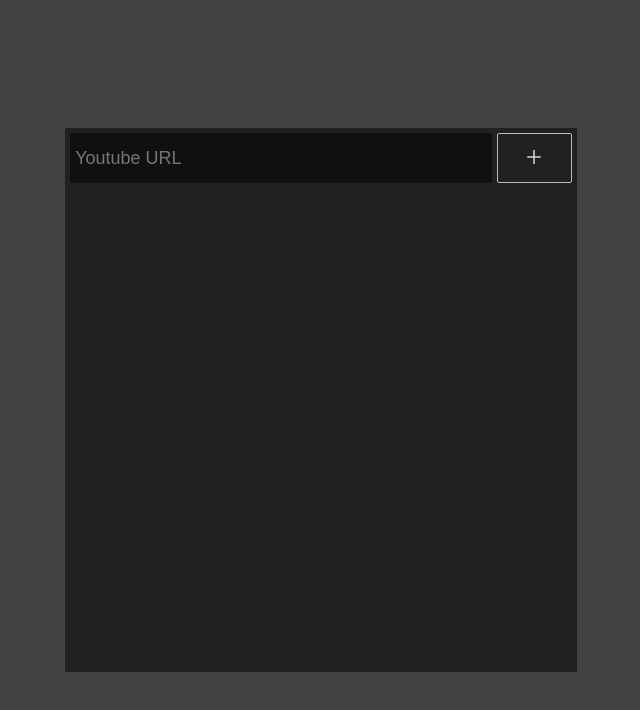
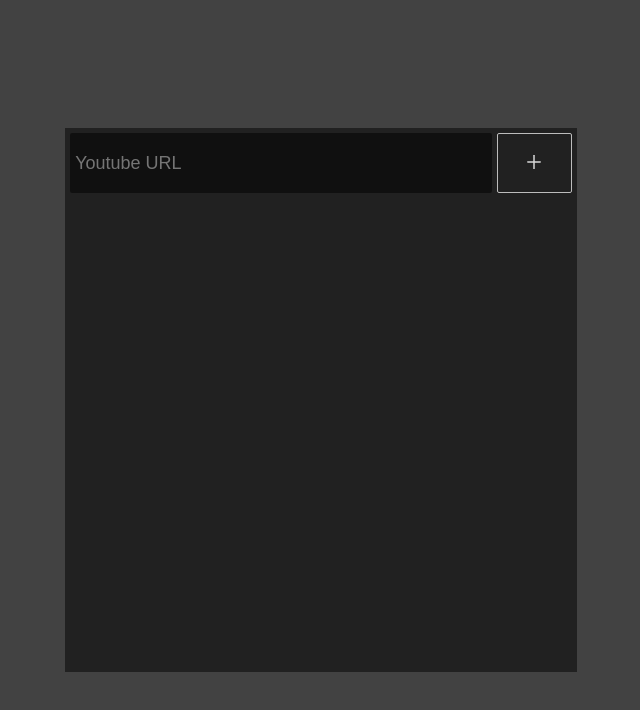
Before and after one commit to HoseungJang/LPL, a React app: page / in a window 1280 px wide. Shown: the top 710 px of the page, without its empty margins (575-1215 px from the left). Built offline with nearby package versions, Linux system fonts and the light colour scheme.

Commit message:
apply showing error message

```diff
--- a/src/components/AddingVideoForm.tsx
+++ b/src/components/AddingVideoForm.tsx
@@ -2,6 +2,7 @@
 import { AiOutlinePlus } from "react-icons/ai";
 import { ImSpinner2 } from "react-icons/im";
 import styled from "styled-components";
+import classNames from "classnames";
 import axios from "axios";
 
 import { Color } from "../constants/color";
@@ -46,14 +47,16 @@
 
       setInput("");
       setIsLoading(false);
+      setIsError(false);
     },
     [addToPlaylist]
   );
 
   return (
-    <Container onSubmit={(e) => e.preventDefault()}>
+    <Container>
+      <form onSubmit={(e) => e.preventDefault()}>
         <input
-        className="url-input"
+          className={classNames("url-input", { error: isError })}
           placeholder="Youtube URL"
           value={input}
           onChange={(e) => setInput(e.target.value)}
@@ -69,19 +72,25 @@
             <AiOutlinePlus className="add-icon" />
           )}
         </button>
+      </form>
+      {isError && <div className="error-message">잘못된 URL입니다</div>}
     </Container>
   );
 };
 
-const Container = styled.form`
+const Container = styled.div`
+  width: 100%;
+  min-height: 60px;
+
+  padding: 1%;
+
+  box-sizing: border-box;
+
+  > form {
     width: 100%;
     height: 60px;
 
     display: flex;
-
-  padding: 1%;
-
-  box-sizing: border-box;
 
     > .url-input {
       height: 100%;
@@ -102,6 +111,10 @@
       color: ${Color.Grey};
 
       outline: none;
+
+      &.error {
+        border: 1px solid ${Color.DarkRed};
+      }
     }
 
     > .add-button {
@@ -152,4 +165,10 @@
         animation: spin 1s infinite;
       }
     }
+  }
+
+  > .error-message {
+    font-size: 0.7rem;
+    color: ${Color.DarkRed};
+  }
 `;
```
Lines whose indentation alone changed are shown as unchanged.
